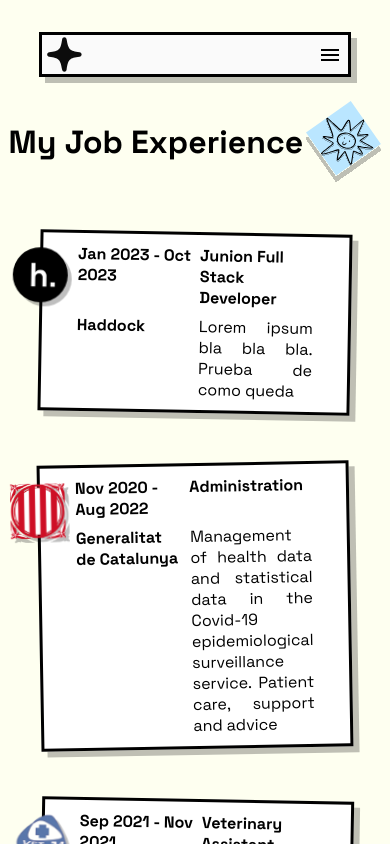
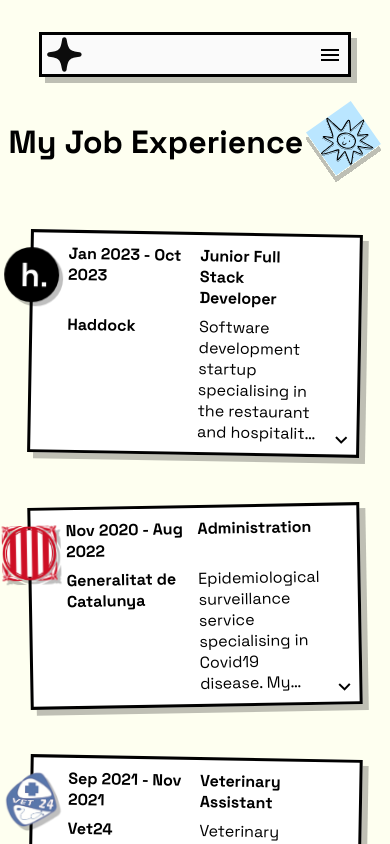
Before and after one commit to AndreaAlarconValdes/Portfolio, a React (Vite) app: page /experience in a window 390 px wide. Shown: the top 844 px of the page. Built offline with nearby package versions, Linux system fonts and the light colour scheme.

Commit message:
fix card style

```diff
--- a/src/components/card/card.css
+++ b/src/components/card/card.css
@@ -7,13 +7,47 @@
   display: grid;
   grid-template-columns: 1fr 1fr;
   gap: 0.5rem;
-  padding: 10px 50px;
+  padding: 10px 45px;
   align-content: space-evenly;
+  position: relative;
+  font-size: 18px;
+}
+
+.card-container.expanded {
+  height: fit-content;
 }
 
 .card-container p {
-  text-align: justify;
+  overflow: hidden;
+  display: -webkit-box;
+  -webkit-line-clamp: 6;
+  -webkit-box-orient: vertical;
 }
+
+.card-container .full-description {
+  -webkit-line-clamp: unset;
+}
+
+.more-info-btn {
+  position: absolute;
+  right: 0;
+  bottom: 0;
+  margin: 2px;
+  background-color: transparent;
+  border: none;
+  cursor: pointer;
+  width: 25px;
+  height: 25px;
+  border-radius: 100%;
+  align-items: center;
+  display: flex;
+  justify-content: center;
+
+  &:hover {
+    background-color: rgba(0, 0, 0, 0.25);
+  }
+}
+
 .company-logo {
   width: 70px;
   height: 70px;
@@ -26,15 +60,16 @@
 
 @media screen and (max-width: 900px) {
   .card-container {
-    width: 80vw;
+    width: 85vw;
     height: fit-content;
     padding: 10px 35px;
+    font-size: 16px;
   }
 
   .company-logo {
     width: 55px;
     height: 55px;
-    left: -30px;
+    left: -29px;
     top: 15px;
   }
 }
--- a/src/components/card/card.jsx
+++ b/src/components/card/card.jsx
@@ -1,11 +1,36 @@
+import React, { useState, useRef, useEffect } from "react";
 import "./card.css";
-export function Card({isRoundLogo, image, duration, position, companyName, description }) {
-;
+
+export function Card({
+  isRoundLogo,
+  image,
+  duration,
+  position,
+  companyName,
+  description,
+}) {
+  const [showFullDescription, setShowFullDescription] = useState(false);
+  const descriptionRef = useRef(null);
+
+  useEffect(() => {
+    if (
+      descriptionRef.current.scrollHeight >
+      descriptionRef.current.clientHeight + 2
+    ) {
+      setShowFullDescription(false);
+    } else {
+      setShowFullDescription(true);
+    }
+  }, [description]);
+
+  const toggleDescription = () => {
+    setShowFullDescription(!showFullDescription);
+  };
 
   return (
-      <div className="card-container" >
+    <div className={`card-container ${showFullDescription ? "expanded" : ""}`}>
       <img
-        style={{borderRadius: isRoundLogo ? "999px" : ""}}
+        style={{ borderRadius: isRoundLogo ? "999px" : "" }}
         className="company-logo"
         src={`./${image}`}
         alt={`${companyName} logo`}
@@ -13,7 +38,21 @@
       <h4>{duration}</h4>
       <h4>{position}</h4>
       <h4>{companyName}</h4>
-        <p>{description}</p>
+      <p
+        className={showFullDescription ? "full-description" : ""}
+        ref={descriptionRef}
+      >
+        {description}
+      </p>
+      {showFullDescription ? (
+        <button className="more-info-btn" onClick={toggleDescription}>
+          <span className="material-symbols-outlined">expand_less</span>
+        </button>
+      ) : (
+        <button className="more-info-btn" onClick={toggleDescription}>
+          <span className="material-symbols-outlined">expand_more</span>
+        </button>
+      )}
     </div>
   );
 }
--- a/src/pages/experience/experience.css
+++ b/src/pages/experience/experience.css
@@ -18,6 +18,7 @@
   align-items: center;
   gap: 50px;
 }
+
 
 .job-experience-container .card-container:nth-child(odd) {
   margin-right: 150px;
--- a/src/pages/experience/experience.jsx
+++ b/src/pages/experience/experience.jsx
@@ -11,9 +11,9 @@
       isRoundLogo: true,
       image: "haddock_logo.jpeg",
       duration: "Jan 2023 - Oct 2023",
-      position: "Junion Full Stack Developer",
+      position: "Junior Full Stack Developer",
       companyName: "Haddock",
-      description: "Lorem ipsum bla bla bla. Prueba de como queda",
+      description: "Software development startup specialising in the restaurant and hospitality sector, offering a solution for business control and management. My core responsibilities included adhering to coding guidelines outlined in RFCs and other formal documents, and ensuring compliance with well-known industry standards such as SOLID principles and best practices. As a Full Stack developer, I was involved in back-end, front-end and database tasks. I was also involved in several initiatives to improve our development process and promote accessibility on our customer-facing website. I performed unit testing to improve accessibility, participated in the creation of a storybook for the components.",
     },
     {
       image: "generalitat_logo.png",
@@ -21,7 +21,7 @@
       position: "Administration",
       companyName: "Generalitat de Catalunya",
       description:
-        "Management of health data and statistical data in the Covid-19 epidemiological surveillance service. Patient care, support and advice",
+        "Epidemiological surveillance service specialising in Covid19 disease. My work involved health data management and statistics. I also provided support, advice and assistance to patients. I collected data for censuses, disease tracking and statistics to study the pandemic and its impact on health.",
     },
     {
       image: "vet24_logo.png",
@@ -29,7 +29,7 @@
       position: "Veterinary Assistant",
       companyName: "Vet24",
       description:
-        "Internship contract in a veterinary hospital, where I worked in the in-patient and emergency departments, laboratory, operating theatre, care of pets and exotic animals",
+        "Veterinary hospital with 24-hour emergency service. I was on a veterinary nursing internship contract. I worked alongside nurses, vets and student interns. I worked in general medicine, admissions and emergencies, laboratory and surgery, x-rays and CT scans and animal care. As well as learning how to use the hospital's software, I carried out reception, customer service and triage duties.",
     },
     {
       isRoundLogo: true,
@@ -38,9 +38,10 @@
       position: "Customer service",
       companyName: "Telemaki",
       description:
-        "Japanese restaurant specialising in takeaway food. I carried out customer service and packaging tasks. Preparing and delivering orders",
+        "Japanese restaurant specialising in takeaway food. I did customer service and packing. I prepared and delivered orders. I used the company's order management software. I also worked with my colleagues to provide the best service to customers so that their food arrived on time and ready to eat.",
     },
   ];
+
   return (
     <div className="experience-page">
       <header className="header-title">
```
Lines whose indentation alone changed are shown as unchanged.
